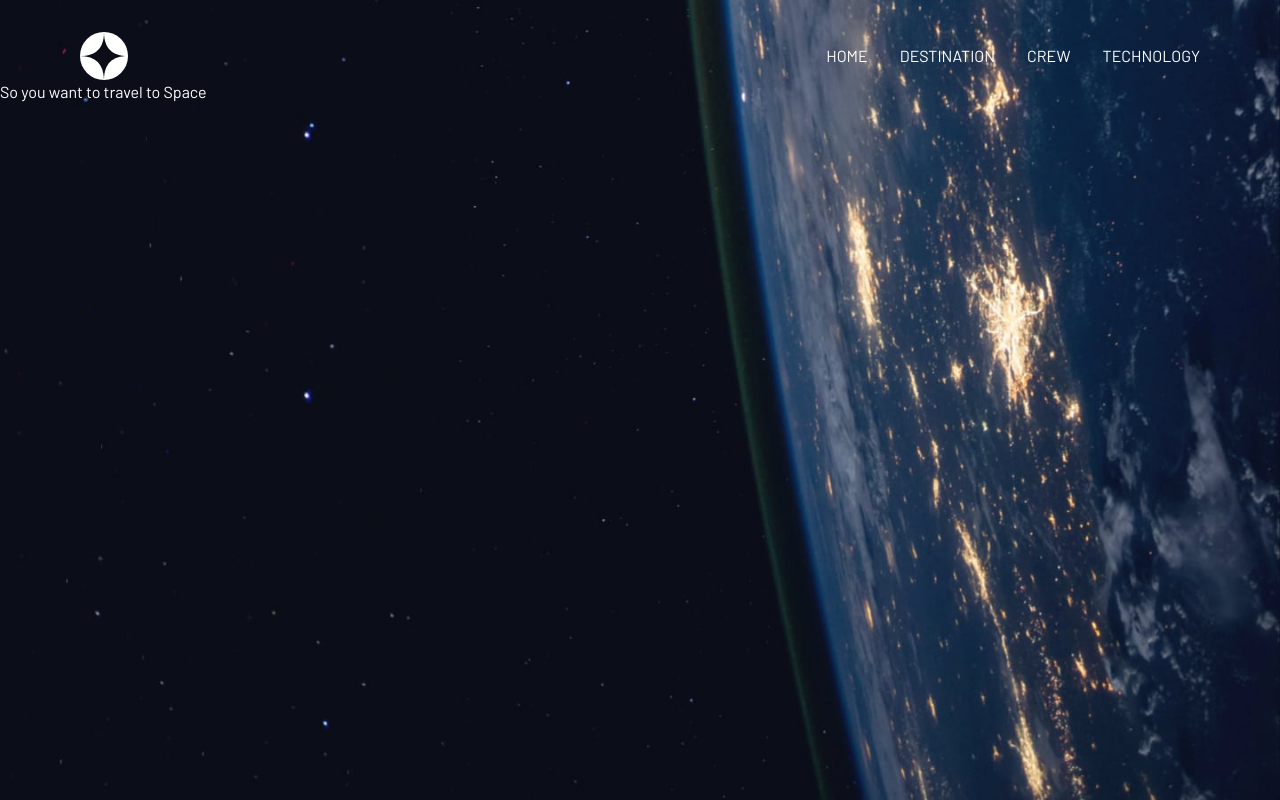
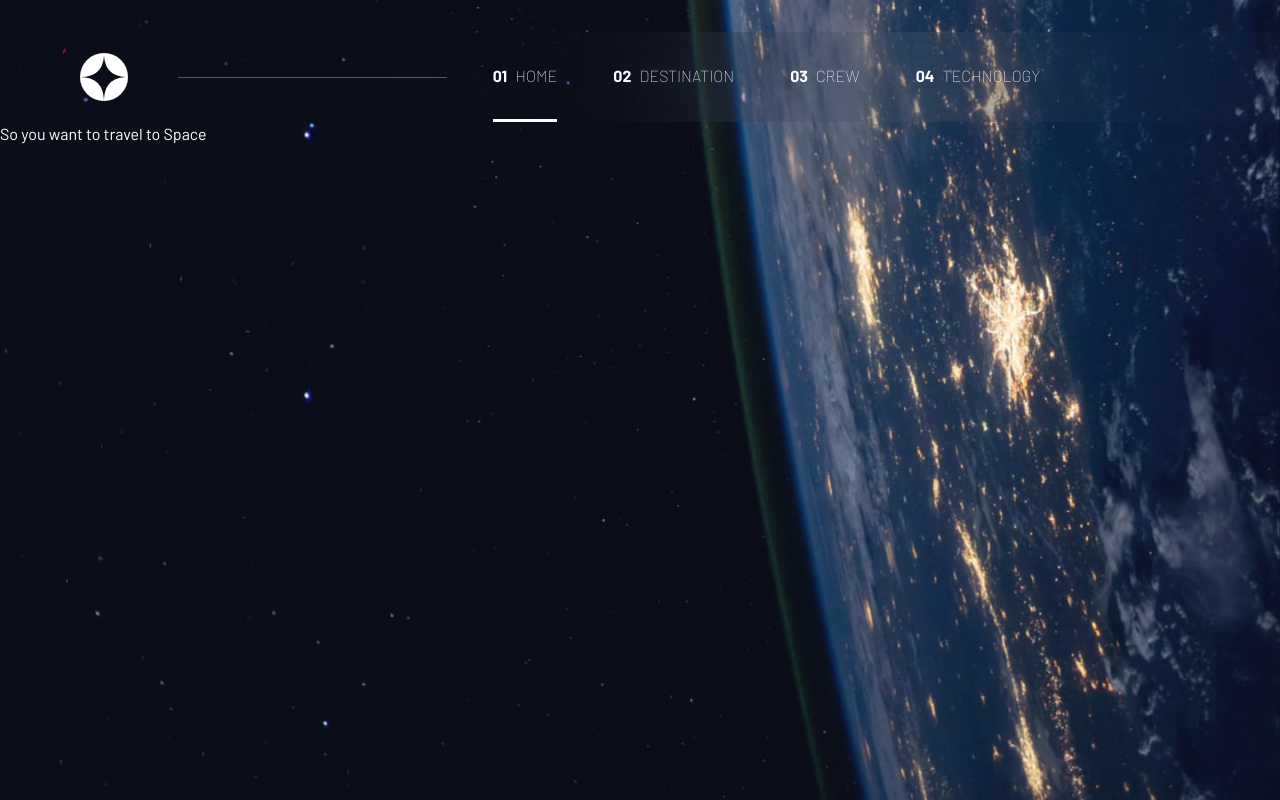
Before and after one commit to Krb0/space-tourism-tailwind, a React (Create React App) app: page / in a window 1280 px wide. Built offline with nearby package versions, Linux system fonts and the light colour scheme; a web font is replaced by a local one.

Commit message:
navbar added

```diff
--- /dev/null
+++ b/src/Layout/NavBar/Nav/NavLink/index.tsx
@@ -0,0 +1,21 @@
+import { Link, useLocation } from "react-router-dom";
+
+const NavLink = ({
+  children,
+  path,
+}: {
+  path: string;
+  children: React.ReactNode;
+}) => {
+  const { pathname } = useLocation();
+  return (
+    <Link
+      className={`nav-link ${pathname === path && "active-link"} `}
+      to={path}
+    >
+      {children}
+    </Link>
+  );
+};
+
+export default NavLink;
--- /dev/null
+++ b/src/Layout/NavBar/Nav/index.tsx
@@ -0,0 +1,26 @@
+import NavLink from "./NavLink";
+
+const Nav = () => {
+  return (
+    <nav className="font-condensed text-white flex gap-14 backdrop-blur-[82px] h-[90px] items-center pr-10 xl:pr-60 pl-24 bg-[#ffffff02]">
+      <NavLink path="/">
+        <span>01</span>
+        HOME
+      </NavLink>
+      <NavLink path="/destination">
+        <span>02</span>
+        DESTINATION
+      </NavLink>
+      <NavLink path="/crew">
+        <span>03</span>
+        CREW
+      </NavLink>
+      <NavLink path="/technology">
+        <span>04</span>
+        TECHNOLOGY
+      </NavLink>
+    </nav>
+  );
+};
+
+export default Nav;
--- /dev/null
+++ b/src/Layout/NavBar/index.tsx
@@ -0,0 +1,17 @@
+import { Link } from "react-router-dom";
+import Logo from "../../assets/shared/logo.svg";
+import Nav from "./Nav";
+
+const NavBar = () => {
+  return (
+    <header className="pt-[2rem] flex items-center justify-between pl-20 flex-wrap">
+      <Link to="/">
+        <img src={Logo} alt="logo" className="h-[48px] w-[48px] " />
+      </Link>
+      <hr className="line" />
+      <Nav />
+    </header>
+  );
+};
+
+export default NavBar;
--- a/src/Layout/index.tsx
+++ b/src/Layout/index.tsx
@@ -1,17 +1,9 @@
-import { Link } from "react-router-dom";
-import Logo from "../assets/shared/logo.svg";
+import NavBar from "./NavBar";
+
 const Layout = ({ children }: { children: React.ReactNode }) => {
   return (
     <div className="bg-cover min-w-screen min-h-screen bg-right bg-home">
-      <header className="pt-[2rem] flex items-center justify-between px-20">
-        <img src={Logo} alt="logo" />
-        <nav className="font-condensed text-white flex gap-8">
-          <Link to="/">HOME</Link>
-          <Link to="/destination">DESTINATION</Link>
-          <Link to="/crew">CREW</Link>
-          <Link to="/technology">TECHNOLOGY</Link>
-        </nav>
-      </header>
+      <NavBar />
       {children}
     </div>
   );
```
